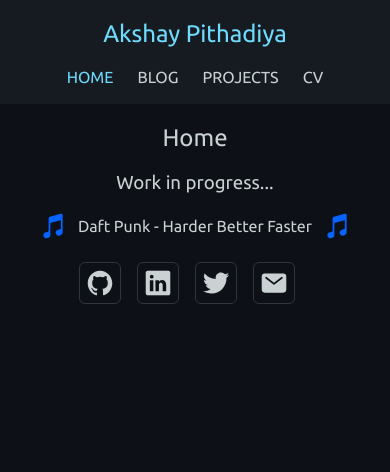
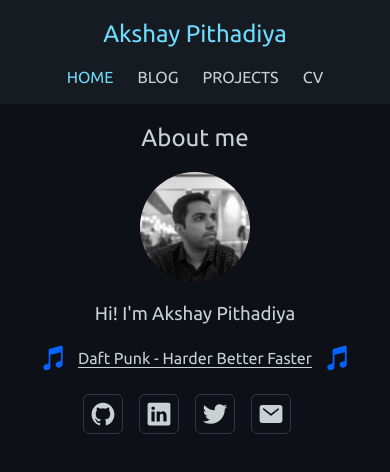
Before and after one commit to akshaypithadiya/akshaypithadiya.github.io, a React (Create React App) app: page / in a window 390 px wide. Shown: the top 472 px of the page. Built offline with nearby package versions, Linux system fonts and the light colour scheme.

Commit message:
added photo

```diff
--- a/src/App.scss
+++ b/src/App.scss
@@ -21,9 +21,20 @@ a {
   max-width: 610px;
 }
 
+.avatar {
+  width: 140px;
+  height: 140px;
+  border-radius: 50%;
+}
+
 @media screen and (max-width: 480px) {
   .projects-header {
     margin: 0px auto;
     max-width: 320px;
   }
+
+  .avatar {
+    width: 110px;
+    height: 110px;
+  }
 }
--- a/src/components/footer/Footer.scss
+++ b/src/components/footer/Footer.scss
@@ -5,7 +5,7 @@
   ion-icon {
     border: 1px solid #30363d;
     margin-right: 16px;
-    font-size: 28px;
+    font-size: 26px;
     padding: 6px;
     border-radius: 6px;
   }
--- a/src/components/music/Music.js
+++ b/src/components/music/Music.js
@@ -12,7 +12,11 @@ const Music = () => {
     <div className="Music">
       <ion-icon style={musicIconStyle} name="musical-notes"></ion-icon>
       <span style={{ padding: "5px" }}>
-        <a href="https://www.youtube.com/watch?v=gAjR4_CbPpQ" target="_blank">
+        <a
+          href="https://www.youtube.com/watch?v=gAjR4_CbPpQ"
+          style={{ borderBottom: "1px solid #c9d1d2" }}
+          target="_blank"
+        >
           Daft Punk - Harder Better Faster
         </a>
       </span>
--- a/src/pages/Home.js
+++ b/src/pages/Home.js
@@ -5,8 +5,9 @@ const Home = () => {
   return (
     <div className="Home">
       <center>
-        <h2>Home</h2>
-        <h3>Work in progress...</h3>
+        <h2>About me</h2>
+        <img src="/akshay.jpg" className="avatar" />
+        <h3>Hi! I'm Akshay Pithadiya</h3>
         <Music />
       </center>
     </div>
```
Also changed, not shown: public/akshay.jpg (added).
